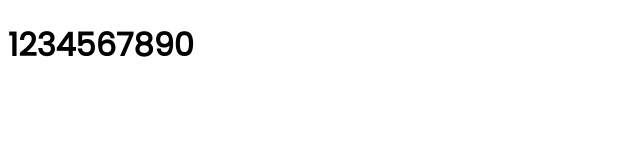
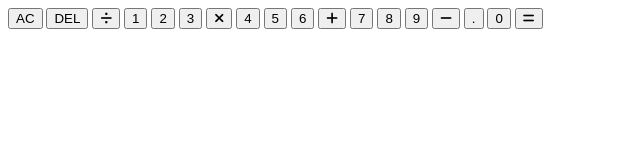
Before and after one commit to GlynWDavies-2019/Calculator, a plain HTML site: page index.html in a window 1280 px wide. Shown: the whole page, without its empty margins (0-640 px from the left). Drawn offline with Linux system fonts and the light colour scheme.

Commit message:
Markup complete

```diff
--- a/index.html
+++ b/index.html
@@ -3,11 +3,36 @@
 <head>
     <meta charset="UTF-8">
     <meta name="viewport" content="width=device-width, initial-scale=1.0">
+    <meta http-equiv="X-UA-Compatible" content="ie=edge">
+    <script src="https://kit.fontawesome.com/648597ecc7.js" crossorigin="anonymous"></script>
     <link rel="stylesheet" href="style.css">
     <title>Calculator</title>
 </head>
 <body>
-    <h1>1234567890</h1>
+    <div class="calculator-grid">
+        <div class="output">
+            <div class="previous-operand"></div>
+            <div class="current-operand"></div>
+        </div>
+        <button class="span-two">AC</button>
+        <button>DEL</button>
+        <button><i class="fas fa-divide"></i></button>
+        <button>1</button>
+        <button>2</button>
+        <button>3</button>
+        <button><i class="fas fa-times"></i></button>
+        <button>4</button>
+        <button>5</button>
+        <button>6</button>
+        <button><i class="fas fa-plus"></i></button>
+        <button>7</button>
+        <button>8</button>
+        <button>9</button>
+        <button><i class="fas fa-minus"></i></button>
+        <button>.</button>
+        <button>0</button>
+        <button class="span-two"><i class="fas fa-equals"></i></button>
+    </div>
     <script src="script.js"></script>
 </body>
 </html>
--- a/style.css
+++ b/style.css
@@ -1,9 +1,9 @@
 /* Fonts */
 
-@import url('https://fonts.googleapis.com/css2?family=Poppins&display=swap');
+@import url('https://fonts.googleapis.com/css2?family=Roboto&display=swap');
 
 /* Global Styles */
 
 body {
-    font-family: 'Poppins',sans-serif;
+    font-family: 'Roboto',sans-serif;
 }
```
